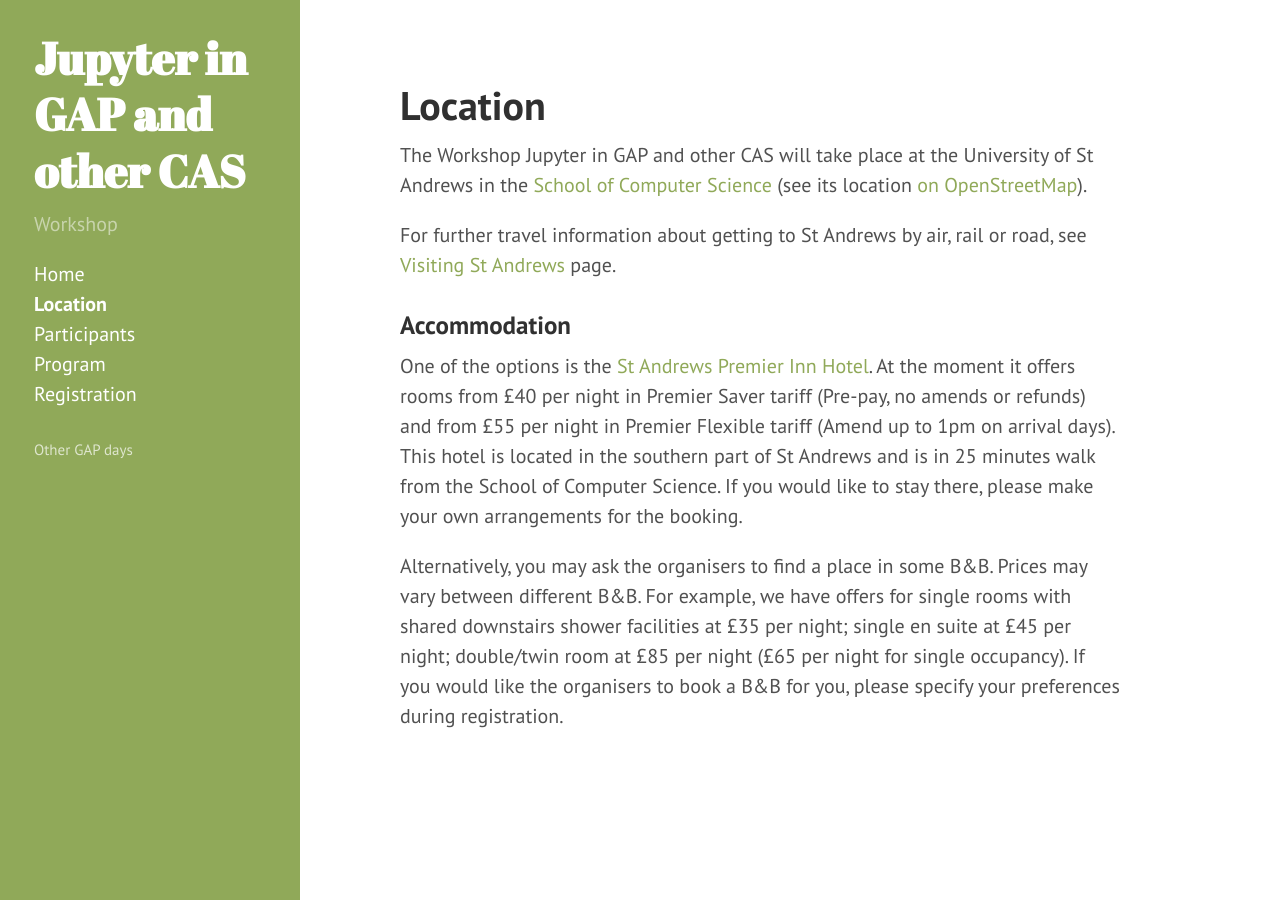
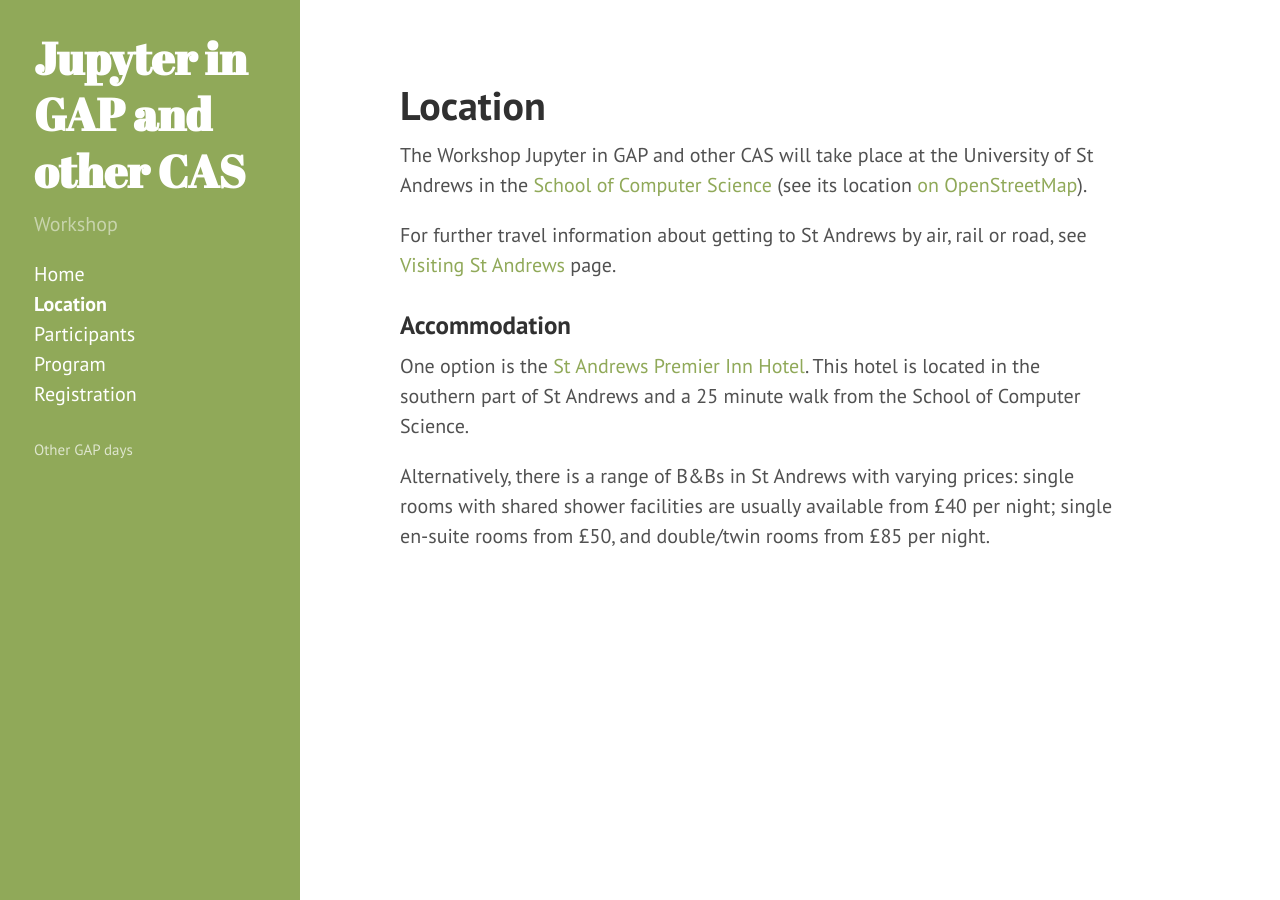
Before and after one commit to gapdays/gap-jupyter-days2018, a Jekyll site: the page built from location.md, in a window 1280 px wide. Built offline with Jekyll 4.4.1, drawn with Linux system fonts in a browser that asks for light colours.

Commit message:
Update location.md

```diff
--- a/location.md
+++ b/location.md
@@ -10,11 +10,9 @@ For further travel information about getting to St Andrews by air, rail or road,
 
 <h3>Accommodation</h3>
 
-One of the options is the [St Andrews Premier Inn Hotel](http://www.premierinn.com/en/hotel/STALAR/st-andrews).
-At the moment it offers rooms from £40 per night in Premier Saver tariff (Pre-pay, no amends or refunds) and from £55 per night in Premier Flexible tariff (Amend up to 1pm on arrival days).
-This hotel is located in the southern part of St Andrews and is in 25 minutes walk from the School of Computer Science. If you would like to stay there, please make your own arrangements for the booking.
+One option is the [St Andrews Premier Inn Hotel](http://www.premierinn.com/en/hotel/STALAR/st-andrews).
+This hotel is located in the southern part of St Andrews and a 25 minute walk from the School of Computer Science.
 
-Alternatively, you may ask the organisers to find a place in some B&B.
-Prices may vary between different B&B. For example, we have offers for single rooms with shared downstairs shower facilities at £35 per night;
-single en suite at £45 per night; double/twin room at £85 per night (£65 per night for single occupancy).
-If you would like the organisers to book a B&B for you, please specify your preferences during registration.
+Alternatively, there is a range of B&Bs in St Andrews with varying prices: single rooms with shared
+shower facilities are usually available from £40 per night; single en-suite rooms from £50, and double/twin
+rooms from £85 per night.
```
